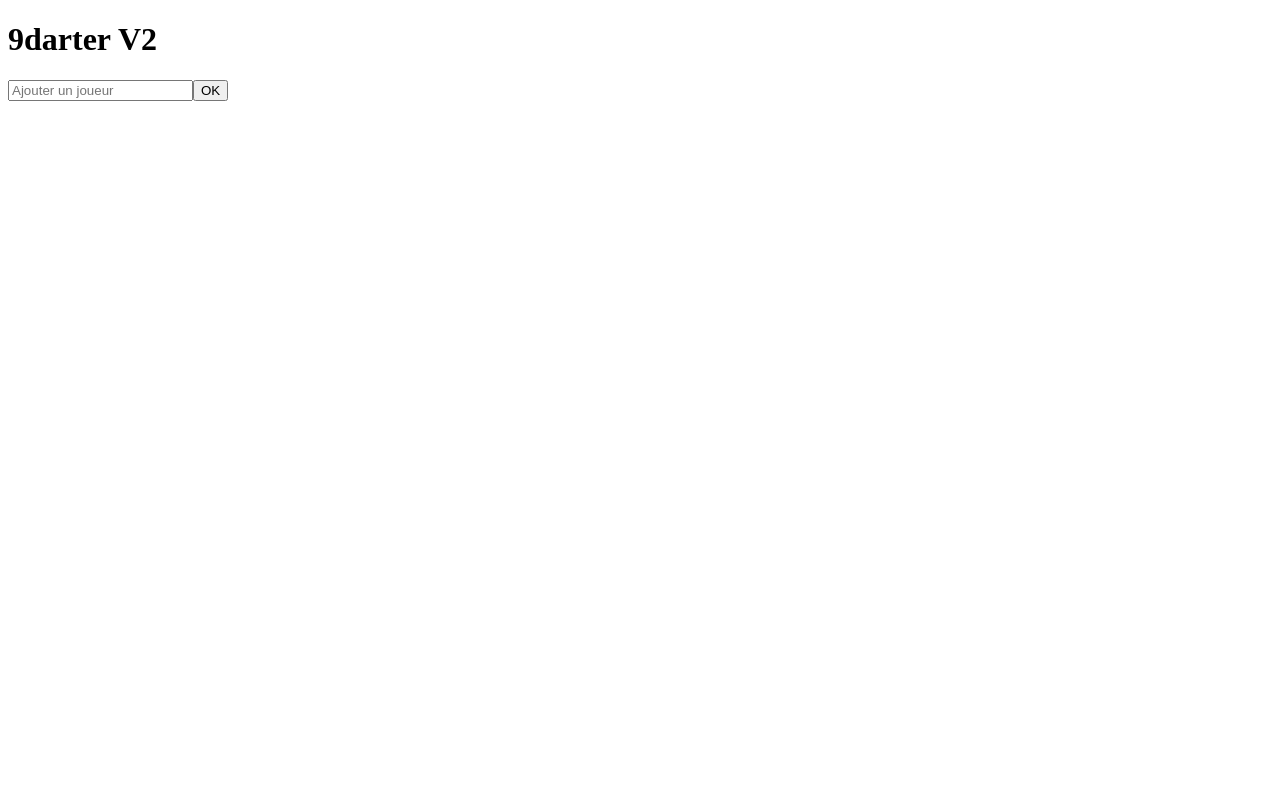
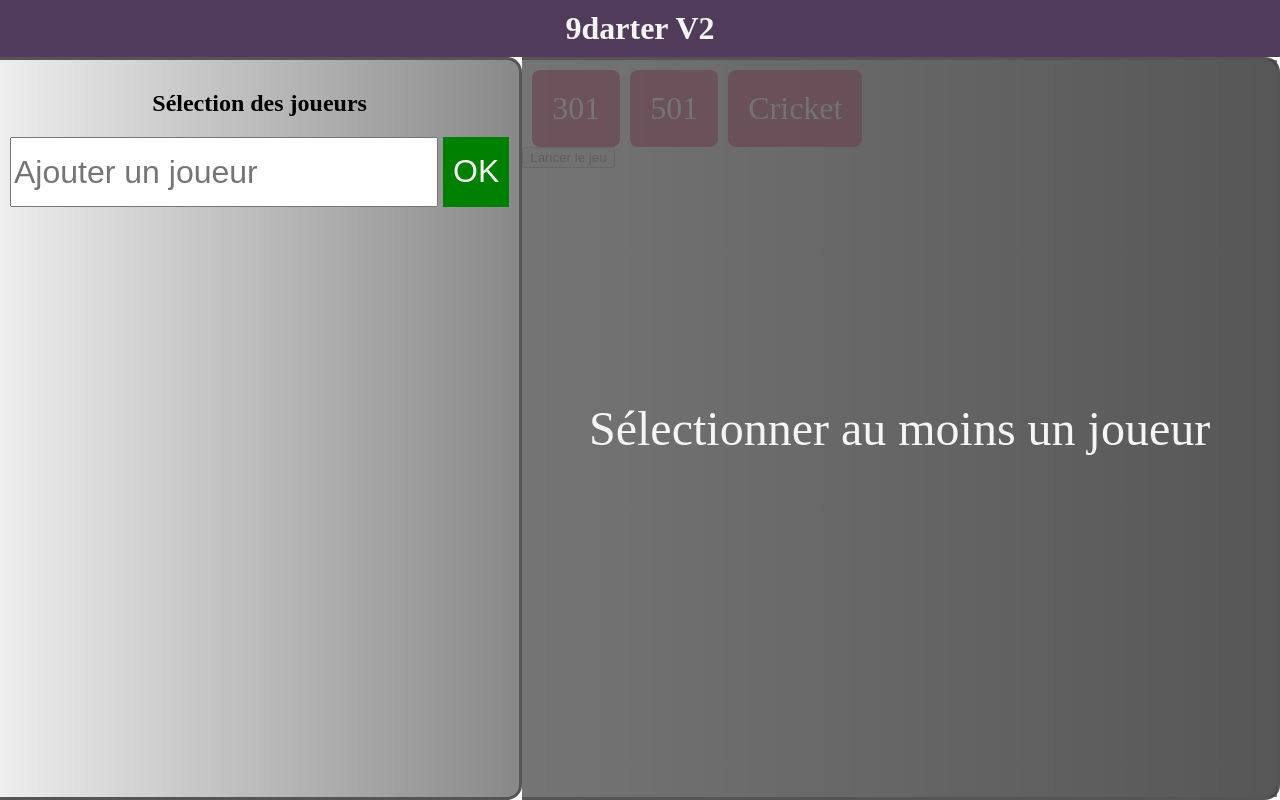
Before and after one commit to guillaume-girard/9darter, an Angular app in the folder app/: page / in a window 1280 px wide. Built offline with nearby package versions, Linux system fonts and the light colour scheme.

Commit message:
Un peu de style sur la selection des joueurs et du jeu

```diff
--- a/app/src/app/app.component.html
+++ b/app/src/app/app.component.html
@@ -1,14 +1,18 @@
+<header>
   <h1>9darter V2</h1>
-<div class="top-button" *ngIf="gameLoaded">
+  <div class="new-game-button" *ngIf="gameLoaded">
     <button (click)="showGameLoader()">Nouveau jeu</button>
   </div>
+</header>
 
+<main>
   <div class="game-launcher" *ngIf="!gameLoaded">
     <app-player-list></app-player-list>
-  <app-game-selector *ngIf="canLaunchGame" (launchGame)="launchGame($event)"></app-game-selector>
+    <app-game-selector [canLaunchGame]="canLaunchGame" (launchGame)="launchGame($event)"></app-game-selector>
   </div>
 
   <div class="game" *ngIf="gameLoaded">
     <app-gameX01 [gameOptions]="gameOptions"></app-gameX01>
     <app-input-target></app-input-target>
   </div>
+</main>
--- a/app/src/app/app.component.scss
+++ b/app/src/app/app.component.scss
@@ -1,3 +1,39 @@
-* {
-  box-sizing: border-box;
+header {
+  background-color: rgb(80, 60, 90);
+  color: whitesmoke;
+  padding: 10px;
+
+  h1 {
+    margin: 0;
+    text-align: center;
+  }
 }
+
+main {
+  width: 100%;
+  flex: 2;
+
+  .game-launcher {
+    width: 100%;
+    height: 100%;
+    display: flex;
+
+    & > * {
+      display: block;
+      height: 100%;
+      background: linear-gradient(to right, #eee, #888);
+      border-radius: 0px 15px 15px 0px;
+      border-color: #555;
+      border-width: 3px 3px 3px 0;
+      border-style: solid;
+    }
+
+    app-player-list {
+      flex: 1;
+    }
+
+    app-game-selector {
+      flex: 2;
+    }
+  }
+}
--- a/app/src/app/components/game-selector/game-selector.component.html
+++ b/app/src/app/components/game-selector/game-selector.component.html
@@ -1,9 +1,9 @@
 <div id="game-selector-container">
   <form [formGroup]="mainForm" (ngSubmit)="onSubmitGameForm()">
-    <div>
-      301 <input type="radio" value="301" [formControl]="gameMode" />
-      501 <input type="radio" value="501" [formControl]="gameMode" />
-      Cricket <input type="radio" value="cricket" [formControl]="gameMode" />
+    <div class="radio-games">
+      <input id="radio-game301" type="radio" value="301" [formControl]="gameMode" /><label for="radio-game301">301</label>
+      <input id="radio-game501" type="radio" value="501" [formControl]="gameMode" /><label for="radio-game501">501</label>
+      <input id="radio-gameCricket" type="radio" value="cricket" [formControl]="gameMode" /><label for="radio-gameCricket">Cricket</label>
     </div>
 
     <div class="game-options" *ngIf="showOptionsCtrl$ | async">
@@ -25,4 +25,7 @@
 
     <button type="submit" [disabled]="!mainForm.valid">Lancer le jeu</button>
   </form>
+  <div class="overlay" *ngIf="!canLaunchGame">
+    <p>Sélectionner au moins un joueur</p>
+  </div>
 </div>
--- a/app/src/app/components/game-selector/game-selector.component.scss
+++ b/app/src/app/components/game-selector/game-selector.component.scss
@@ -0,0 +1,50 @@
+#game-selector-container {
+  display: block;
+  position: relative;
+  width: 100%;
+  height: 100%;
+
+  .overlay {
+    position: absolute;
+    top: 0; left: 0;
+    background-color: rgba(66, 66, 66, .7);
+    color: whitesmoke;
+    width: 100%;
+    height: 100%;
+    display: flex;
+    flex-direction: column;
+    justify-content: center;
+    align-items: center;
+    font-size: 3em;
+  }
+
+  .radio-games {
+    display: flex;
+
+    input {
+      display: none;
+
+      &:checked + label {
+        opacity: 1;
+        border: 3px solid rgb(230, 60, 100);
+      }
+    }
+
+    label {
+      cursor: pointer;
+      padding: 20px;
+      margin-left: 10px;
+      margin-top: 10px;
+      border-radius: 8px;
+      font-size: 2em;
+      background-color: rgb(200, 80, 120);
+      color: whitesmoke;
+      opacity: .7;
+
+      &:hover {
+        border: 3px solid rgb(230, 60, 100);
+      }
+    }
+
+  }
+}
--- a/app/src/app/components/game-selector/game-selector.component.ts
+++ b/app/src/app/components/game-selector/game-selector.component.ts
@@ -1,4 +1,4 @@
-import { Component, EventEmitter, Output } from '@angular/core';
+import { Component, EventEmitter, Input, Output } from '@angular/core';
 import { FormBuilder, FormControl, FormGroup, Validators } from '@angular/forms';
 import { Observable, map, tap } from 'rxjs';
 
@@ -9,6 +9,7 @@ import { Observable, map, tap } from 'rxjs';
 })
 export class GameSelectorComponent {
   @Output() launchGame = new EventEmitter<string>();
+  @Input() canLaunchGame: boolean = false;
   mainForm: FormGroup;
   gameMode: FormControl;
   isDoubleOut: FormControl;
--- a/app/src/app/components/player-list-item/player-list-item.component.html
+++ b/app/src/app/components/player-list-item/player-list-item.component.html
@@ -1,3 +1,8 @@
 <div class="player-list-item">
-  <span>({{ player.id }}) {{ player.name }}</span><button title="Supprimer ce joueur" class="delete" (click)="onClickRemove()">X</button>
+  <span>Joueur {{ player.order }} : {{ player.name }}</span>
+  <!-- <div class="stacked-buttons">
+    <button class="decrement" (click)="onClickDecrement()" *ngIf="player.order > 1">--</button>
+    <button class="increment" (click)="onClickIncrement()" *ngIf="player.order < nbPlayers">++</button>
+  </div> -->
+  <button title="Supprimer ce joueur" class="delete" (click)="onClickRemove()">X</button>
 </div>
--- a/app/src/app/components/player-list-item/player-list-item.component.scss
+++ b/app/src/app/components/player-list-item/player-list-item.component.scss
@@ -1,3 +1,16 @@
+.player-list-item {
+  display: flex;
+  flex-direction: row;
+
+  span {
+    font-size: 2em;
+  }
+
+  .stacked-buttons {
+    display: flex;
+    flex-direction: column;
+  }
+
   button.delete {
     height: 20px;
     width: 20px;
@@ -13,3 +26,4 @@ button.delete {
       border: 1px solid black;
     }
   }
+}
--- a/app/src/app/components/player-list/player-list.component.html
+++ b/app/src/app/components/player-list/player-list.component.html
@@ -1,9 +1,14 @@
 <div id="input-player-container">
+  <h2>Sélection des joueurs</h2>
   <form>
-    <input type="text" [(ngModel)]="playerName" [ngModelOptions]="{standalone: true}" placeholder="Ajouter un joueur" />
+    <input id="input-name" type="text" [(ngModel)]="playerName" [ngModelOptions]="{standalone: true}" placeholder="Ajouter un joueur" />
     <button type="submit" (click)="onSubmitNewPlayer()">OK</button>
   </form>
   <div class="player-list">
-    <app-player-list-item *ngFor="let player of players" [player]="player" (deletePlayer)="removePlayer($event)"></app-player-list-item>
+    <app-player-list-item
+        *ngFor="let player of players"
+        [player]="player"
+        (deletePlayer)="removePlayer($event)">
+    </app-player-list-item>
   </div>
 </div>
--- a/app/src/app/components/player-list/player-list.component.scss
+++ b/app/src/app/components/player-list/player-list.component.scss
@@ -0,0 +1,34 @@
+#input-player-container {
+  padding: 10px;
+
+  h2 {
+    text-align: center;
+  }
+
+  form {
+    display: flex;
+    flex-direction: row;
+
+    #input-name {
+      flex: 1;
+      display: inline-block;
+      line-height: 2em;
+      font-size: 2em;
+    }
+
+    button {
+      padding: 10px;
+      background-color: green;
+      color: whitesmoke;
+      outline: none;
+      font-size: 2em;
+      border: none;
+      cursor: pointer;
+      margin-left: 5px;
+
+      &:hover {
+        border: 2px solid rgb(30, 100, 30);
+      }
+    }
+  }
+}
--- a/app/src/app/models/player.model.ts
+++ b/app/src/app/models/player.model.ts
@@ -1,6 +1,7 @@
 export interface Player {
   id: number;
   name: string;
+  order: number;
 }
 
 export interface PlayerInGame {
--- a/app/src/app/services/players.service.ts
+++ b/app/src/app/services/players.service.ts
@@ -11,10 +11,8 @@ export class PlayerService {
   private lastPlayerId = 0;
   nbPlayersChange: Subject<number> = new Subject<number>();
 
-  constructor(){ }
-
   public addPlayer(playerName: string): void {
-    let newPlayer: Player = { id: this.lastPlayerId++, name: playerName };
+    let newPlayer: Player = { id: this.lastPlayerId++, name: playerName, order: this.players.length + 1 };
     this.players.push(newPlayer);
     this.nbPlayersChange.next(this.players.length);
   }
@@ -25,6 +23,11 @@ export class PlayerService {
     if (playerToRemove) {
       let playerIndexToRemove = this.players.indexOf(playerToRemove);
       this.players.splice(playerIndexToRemove, 1);
+
+      for (let i = playerIndexToRemove; i < this.players.length; i++) {
+        this.players[i].order--;
+      }
+
       this.nbPlayersChange.next(this.players.length);
     }
   }
--- a/app/src/styles.scss
+++ b/app/src/styles.scss
@@ -1,5 +1,20 @@
 /* You can add global styles to this file, and also import other style files */
 
+* {
+  box-sizing: border-box;
+}
+
+body {
+  margin: 0;
+  padding: 0;
+  height: 100vh;
+}
+
+app-root {
+  display: flex;
+  flex-direction: column;
+  height: 100%;
+}
 
 /* BUST et VANGERWEN */
 .grosvangerwen,
```
Lines whose indentation alone changed are shown as unchanged.
